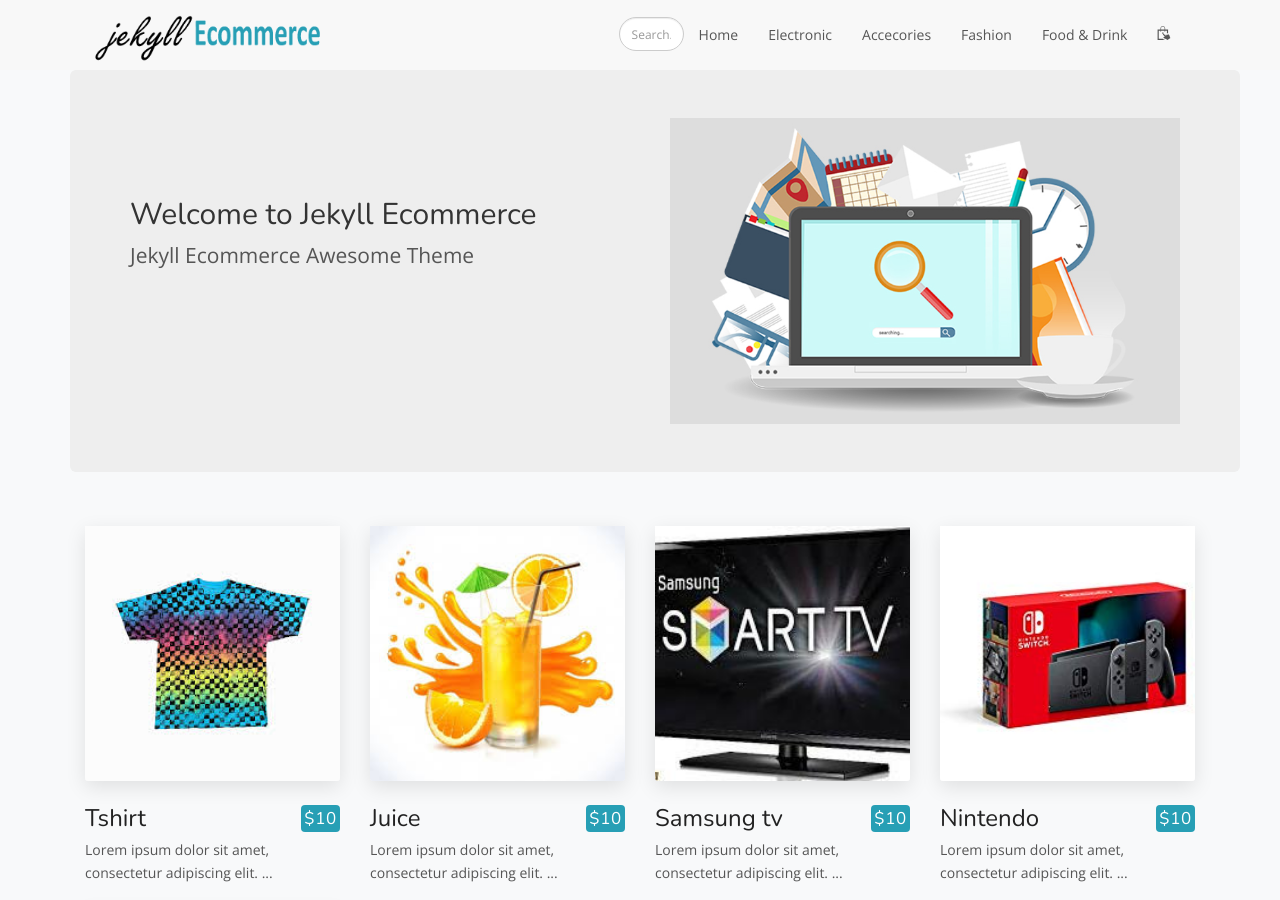
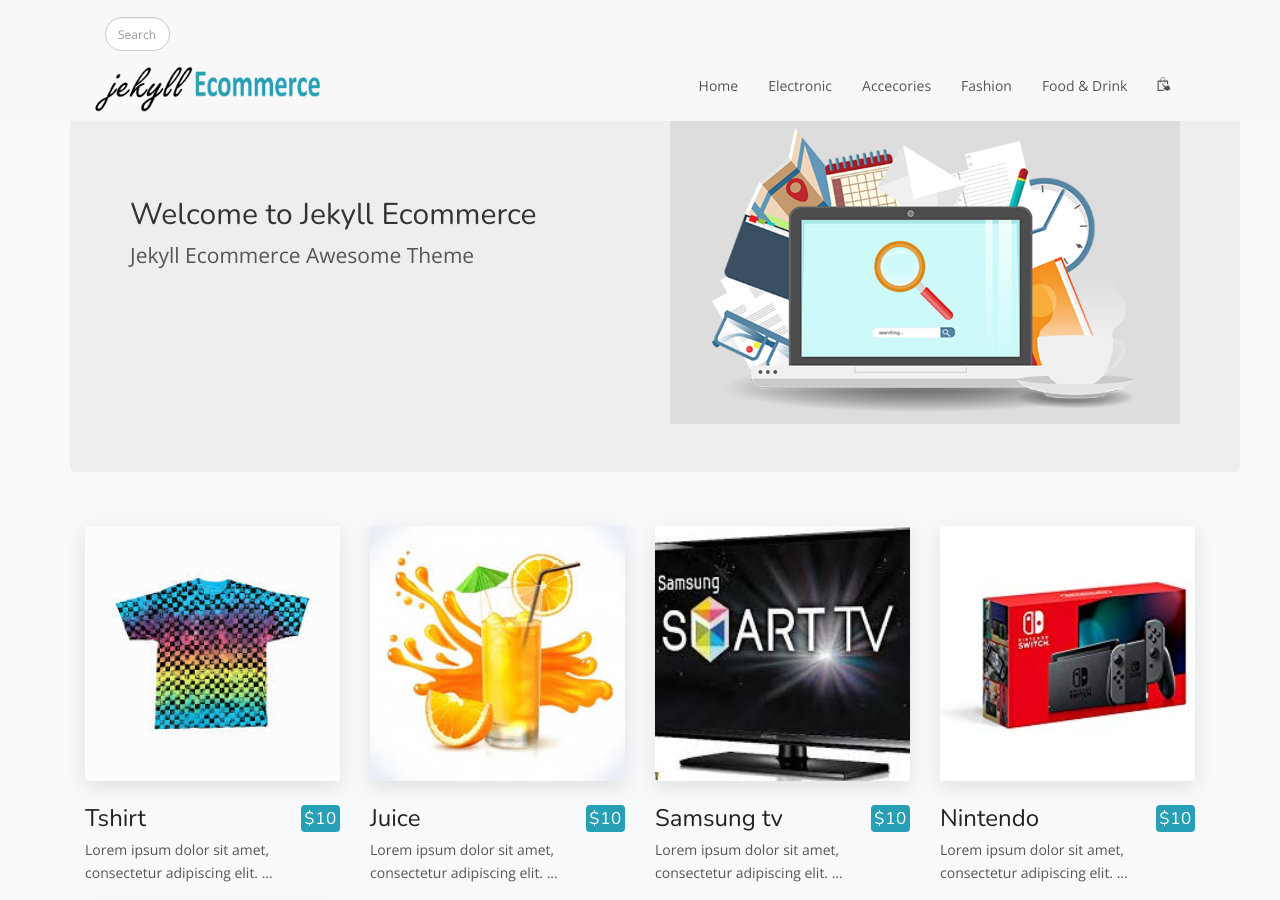
Before and after one commit to wahyu243/wah, a Jekyll site: the page built from index.html, in a window 1280 px wide and 900 px high. Built offline with Jekyll 4.4.1, drawn with Linux system fonts in a browser that asks for light colours; nearby versions of some CDN libraries; the list of posts is cut into pages by our own code.

Commit message:
Update header.html

```diff
--- a/_includes/header.html
+++ b/_includes/header.html
@@ -1,6 +1,7 @@
 <!-- Start Header -->
 <nav class="navbar navbar-default navbar-fixed-top no-print">
     <div class="container-fluid">
+	    {% include search.html %}
         <!-- Brand and toggle get grouped for better mobile display -->
         <div class="navbar-header">
             <button type="button" class="navbar-toggle collapsed" data-toggle="collapse" data-target="#bs-example-navbar-collapse-1" aria-expanded="false">
@@ -16,8 +17,7 @@
 
         <div class="collapse navbar-collapse scrollspy" id="bs-example-navbar-collapse-1">
             <ul class="nav navbar-nav navbar-right">
-		    <li>{% include search.html %}</li>
-		    {% for menu in site.data.menu.items %}
+	   {% for menu in site.data.menu.items %}
                 <li><a class="scroll" href="{{site.baseurl}}{{menu.url}}" title="{{ menu.name }}">{{ menu.name }}</a></li>{% endfor %}
 		<li><a class="scroll header__checkout snipcart-checkout pointer"><svg class="icon icon-bag"><use xlink:href="#icon-bag"></use></svg>&nbsp;<span class="snipcart-total-price"></span></a></li>
             </ul>
```
